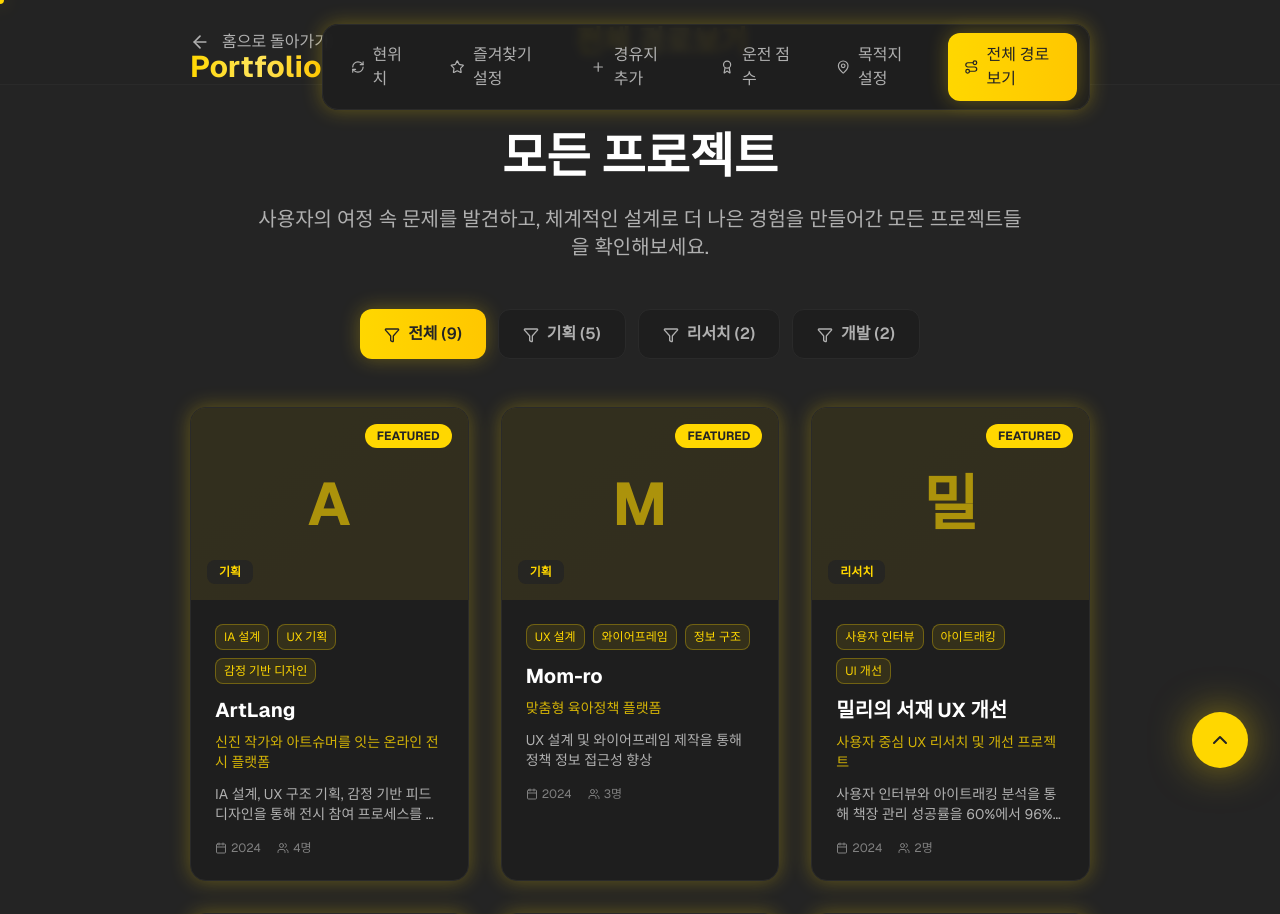
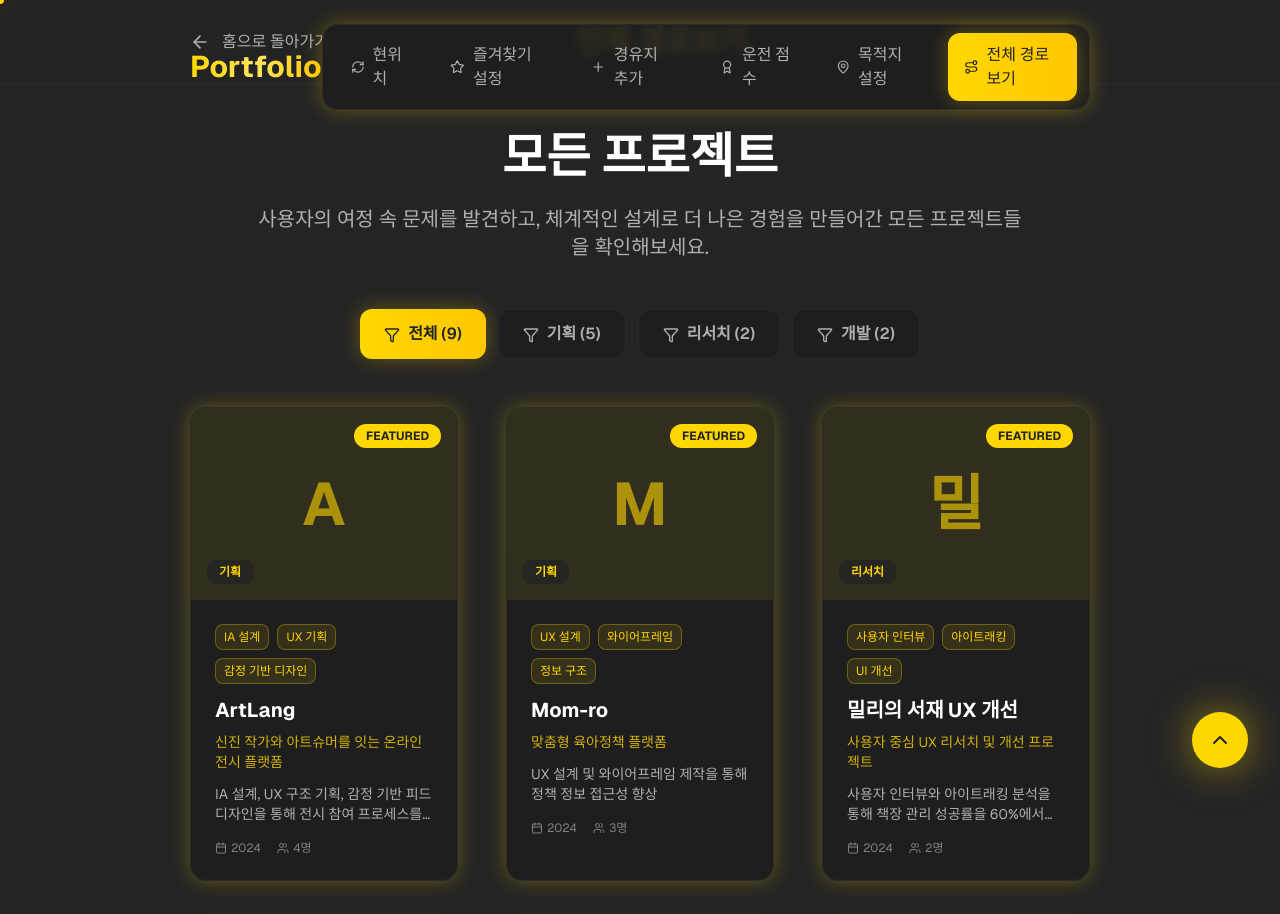
Before and after one commit to hyeyeon57/Hyeyeon-Portfolio, a Next.js app: page /projects in a window 1280 px wide. Shown: the top 914 px of the page. Built offline with nearby package versions, Linux system fonts and the light colour scheme.

Commit message:
style: Increase spacing between project cards in ?꾩껜 寃쎈줈蹂닿린
- Change grid gap from gap-8 to gap-12
- Provides more breathing room between cards
- Improves visual separation and readability
- Maintains responsive grid layout

```diff
--- a/src/app/projects/page.tsx
+++ b/src/app/projects/page.tsx
@@ -84,7 +84,7 @@
         </div>
 
         {/* Projects Grid */}
-        <div className="grid grid-cols-1 md:grid-cols-2 lg:grid-cols-3 gap-8">
+        <div className="grid grid-cols-1 md:grid-cols-2 lg:grid-cols-3 gap-12">
           {filteredProjects.map((project, index) => (
             <div
               key={project.id}
```
